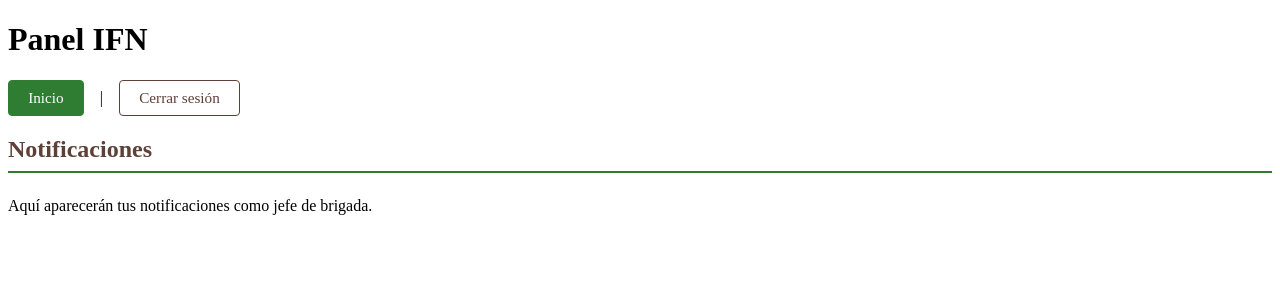
After one commit to JhonMa8/ifn_service, a Django app: page /reporte-brigada/ in a window 1280 px wide. The commit adds this page. Shown: the top 300 px of the page. Run offline with Django 5.2, Linux system fonts and the light colour scheme.

Commit message:
cree el menu del jefe de brigada

```diff
--- /dev/null
+++ b/gestion/templates/gestion/registro_campo.html
@@ -0,0 +1,5 @@
+{% extends "gestion/base.html" %}
+{% block content %}
+  <h2>Notificaciones</h2>
+  <p>Aquí aparecerán tus notificaciones como jefe de brigada.</p>
+{% endblock %}
--- /dev/null
+++ b/gestion/templates/gestion/reporte_brigada.html
@@ -0,0 +1,5 @@
+{% extends "gestion/base.html" %}
+{% block content %}
+  <h2>Notificaciones</h2>
+  <p>Aquí aparecerán tus notificaciones como jefe de brigada.</p>
+{% endblock %}
--- /dev/null
+++ b/gestion/templates/gestion/ver_notificaciones.html
@@ -0,0 +1,5 @@
+{% extends "gestion/base.html" %}
+{% block content %}
+  <h2>Notificaciones</h2>
+  <p>Aquí aparecerán tus notificaciones como jefe de brigada.</p>
+{% endblock %}
--- a/gestion/urls.py
+++ b/gestion/urls.py
@@ -21,5 +21,7 @@ urlpatterns = [
     path('asignar-miembros/', views.asignar_miembros, name='asignar_miembros'),
     path('crear-coordenadas/', views.crear_coordenadas, name='crear_coordenadas'),
     path('reportes/', views.reportes, name='reportes'),
-
+    path('ver-notificaciones/', views.ver_notificaciones, name='ver_notificaciones'),
+    path('registro-campo/', views.registro_campo, name='registro_campo'),
+    path('reporte-brigada/', views.reporte_brigada, name='reporte_brigada'),
 ]
--- a/gestion/views.py
+++ b/gestion/views.py
@@ -118,7 +118,16 @@ def reportes(request):
         'brigadas': brigadas,
     })
 
+from django.shortcuts import render
 
+def ver_notificaciones(request):
+    return render(request, 'gestion/ver_notificaciones.html')  # crea esta plantilla también
+
+def registro_campo(request):
+    return render(request, 'gestion/registro_campo.html')  # crea esta plantilla también
+
+def reporte_brigada(request):
+    return render(request, 'gestion/reporte_brigada.html')  # crea esta plantilla también
 
 
 class DepartamentoViewSet(viewsets.ModelViewSet):
```
Also changed, not shown: gestion/templates/gestion/dashboard.html (+9 -0 lines).
